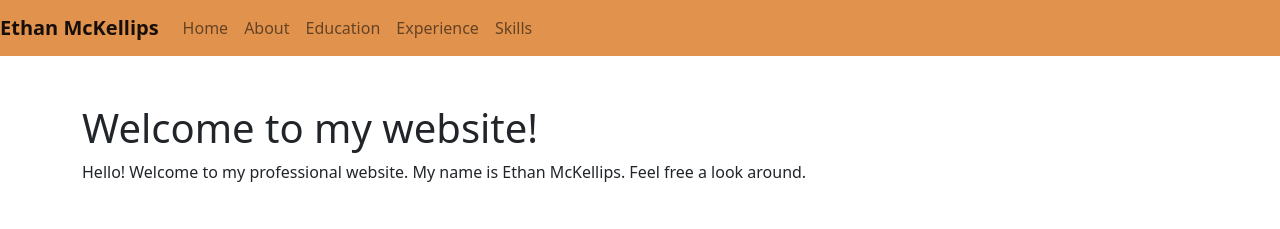
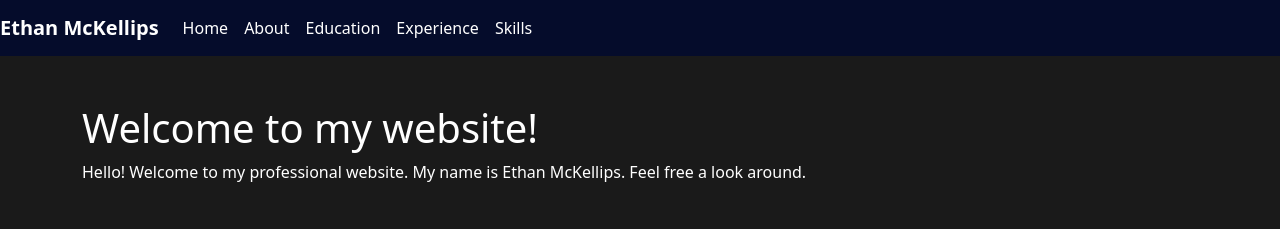
Before and after one commit to emckellips/emckellips, a plain HTML site: page index.html in a window 1280 px wide. Shown: the top 229 px of the page. Drawn offline with nearby package versions, Linux system fonts and the light colour scheme.

Commit message:
Making a dark mode

```diff
--- a/index.html
+++ b/index.html
@@ -9,6 +9,13 @@
         <!-- Style sheet-->
         <link rel="stylesheet" href="https://cdnjs.cloudflare.com/ajax/libs/animate.css/4.1.1/animate.min.css" />
   <style>
+    /* Dark theme */
+    body {
+            background-color: #1a1a1a;
+            color: #ffffff;
+        }
+
+
     /* Set height and width of image buttons */
     .image-button {
       height: 100px;
@@ -24,6 +31,7 @@
     /* Apply tada animation on hover */
     .image-button:hover img {
       animation: tada 1s;
+      border: 1px solid #ffffff
     }
 
     .image {
@@ -70,27 +78,27 @@
         <title>Ethan McKellips</title>
     </head>
     <body>
-      <nav class="navbar navbar-expand-lg navbar-light" style="background-color:rgb(225, 147, 78);">
-        <a class="navbar-brand fw-bold" href="#">Ethan McKellips</a>
+      <nav class="navbar navbar-expand-lg navbar-light" style="background-color:rgb(5, 12, 43);" >
+        <a class="navbar-brand fw-bold" style="color: rgb(255, 255, 255)" href="#">Ethan McKellips</a>
         <button class="navbar-toggler" type="button" data-bs-toggle="collapse" data-bs-target="#navbarNav" aria-controls="navbarNav" aria-expanded="false" aria-label="Toggle navigation">
           <span class="navbar-toggler-icon"></span>
         </button>
-        <div class="collapse navbar-collapse" id="navbarNav">
+        <div class="collapse navbar-collapse" style="color: rgb(255, 255, 255)" id="navbarNav">
           <ul class="navbar-nav">
             <li class="nav-item active">
-              <a class="nav-link" href="#">Home</a>
+              <a class="nav-link"  style="color: rgb(255, 255, 255)" href="#">Home</a>
             </li>
             <li class="nav-item">
-              <a class="nav-link" href="#about">About</a>
+              <a class="nav-link"  style="color: rgb(255, 255, 255)"href="#about">About</a>
             </li>
             <li class="nav-item">
-              <a class="nav-link" href="#education">Education</a>
+              <a class="nav-link"  style="color: rgb(255, 255, 255)"href="#education">Education</a>
             </li>
             <li class="nav-item">
-              <a class="nav-link" href="#experience">Experience</a>
+              <a class="nav-link" style="color: rgb(255, 255, 255)" href="#experience">Experience</a>
             </li>
             <li class="nav-item">
-              <a class="nav-link" href="#skills">Skills</a>
+              <a class="nav-link"  style="color: rgb(255, 255, 255)"href="#skills">Skills</a>
             </li>
           </ul>
         </div>
```
